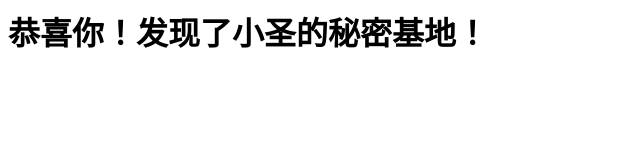
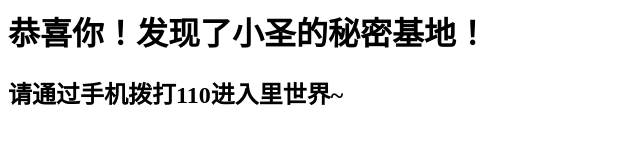
Before and after one commit to openxxs/openxxs.github.io, a plain HTML site: page index.html in a window 1280 px wide. Shown: the whole page, without its empty margins (0-640 px from the left). Drawn offline with Linux system fonts and the light colour scheme.

Commit message:
add a joke

```diff
--- a/index.html
+++ b/index.html
@@ -1,5 +1,6 @@
 <html>
     <body>
         <h1>恭喜你！发现了小圣的秘密基地！</h1>
+        <h2>请通过手机拨打110进入里世界~</h2>
     </body>
 </html>
```
